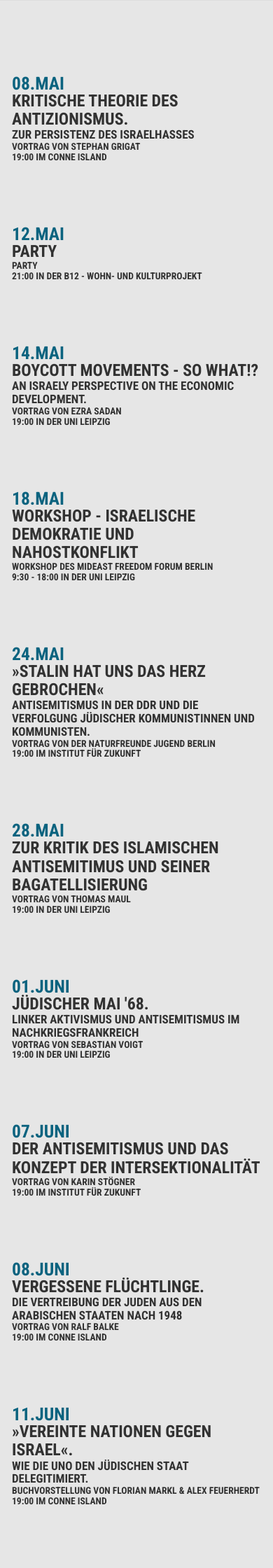
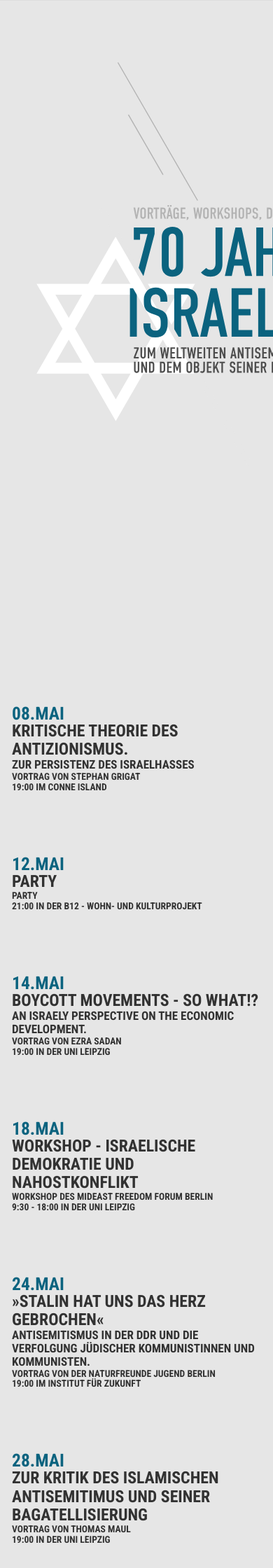
Before and after one commit to ronnykunde/70yrs, a Jekyll site: the page built from index.html, in a window 390 px wide. Shown: the top 2240 px of the page at 70% size. Built offline with Jekyll 4.4.1, drawn with Linux system fonts in a browser that asks for light colours.

Commit message:
header smartphonetauglich

```diff
--- a/assets/_sass/_media-queries.scss
+++ b/assets/_sass/_media-queries.scss
@@ -35,7 +35,9 @@
     display: block;
   }
 
-  .sidebar { display: block; }
+  .sidebar {
+    display: block;
+  }
 
   .alingleft, .alignright, .aligncenter {
     display: inline-block;
@@ -89,11 +91,18 @@
   }
 }
 
+@media screen and (max-width: $break-point) {
+  .nav-main a {
+    font-size: 14px;
+  }
+}
 
 
 @media screen and (max-width: $break-point) {
-  .nav-main a {
-    font-size: 14px;
+  .sidebar {
+    display: block;
+    background-size: auto 100%;
+    background-color: #e6e6e6;
   }
 }
 
```
